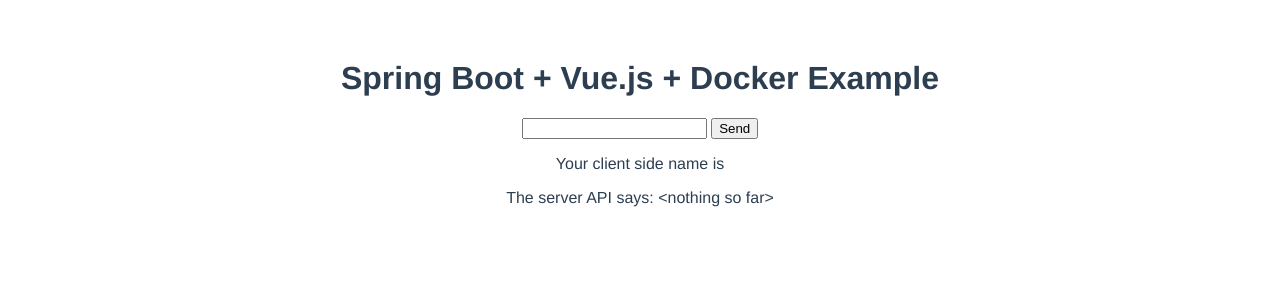
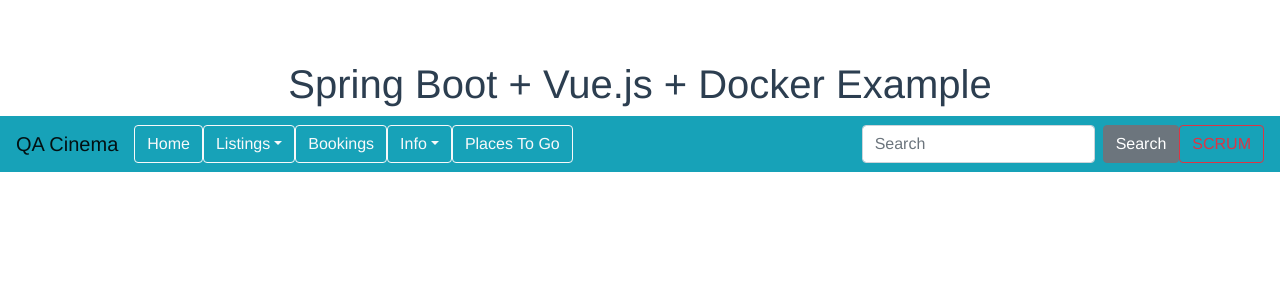
Before and after one commit to tejanhu/QACinema-boot-vue-docker, a Vue app in the folder src/main/frontend/: page / in a window 1280 px wide. Shown: the top 300 px of the page. Built offline with nearby package versions, Linux system fonts and the light colour scheme.

Commit message:
navbar no links

```diff
--- a/src/main/frontend/package.json
+++ b/src/main/frontend/package.json
@@ -13,6 +13,7 @@
   },
   "dependencies": {
     "axios": "^0.15.2",
+    "bootstrap-vue": "^2.0.0-rc.11",
     "vue": "^2.0.1",
     "webpack-dev-server": "^3.1.7"
   },
--- a/src/main/frontend/src/App.vue
+++ b/src/main/frontend/src/App.vue
@@ -1,17 +1,17 @@
 <template>
   <div id="app">
   <h1>Spring Boot + Vue.js + Docker Example</h1>
-    <hello></hello>
+    <navbar></navbar>
   </div>
 </template>
 
 <script>
-import Hello from './components/Hello'
+import Navbar from './components/Navbar'
 
 export default {
   name: 'app',
   components: {
-    Hello
+    Navbar
   }
 }
 </script>
--- /dev/null
+++ b/src/main/frontend/src/components/Navbar.vue
@@ -0,0 +1,51 @@
+<template>
+  <b-navbar toggleable="md" type="light" variant="info">
+
+    <b-navbar-toggle target="nav_collapse"></b-navbar-toggle>
+
+    <b-navbar-brand href="#">QA Cinema</b-navbar-brand>
+
+    <b-collapse is-nav id="nav_collapse">
+
+      <b-navbar-nav>
+        <b-button variant="outline-light" href="#">Home</b-button>
+        <b-dropdown variant="outline-light" text="Listings">
+          <b-dropdown-item href="#">Currently On</b-dropdown-item>
+          <b-dropdown-item href="#">New releases</b-dropdown-item>
+        </b-dropdown>
+
+        <b-button variant="outline-light" href="#">Bookings</b-button>
+        <b-dropdown variant="outline-light" href="#" text="Info">
+          <b-dropdown-item href="#">Opening Hours</b-dropdown-item>
+          <b-dropdown-item href="#">Film Classification</b-dropdown-item>
+          <b-dropdown-item href="#">Our Screens</b-dropdown-item>
+          <b-dropdown-item href="#">Getting Here</b-dropdown-item>
+        </b-dropdown>
+        <b-button variant="outline-light" href="#">Places To Go</b-button>
+      </b-navbar-nav>
+
+      <!-- Right aligned nav items -->
+      <b-navbar-nav class="ml-auto">
+
+        <b-nav-form>
+          <b-form-input class="mr-sm-2" type="text" placeholder="Search"/>
+          <b-button size="" class="my-2 my-sm-0" type="submit">Search</b-button>
+        </b-nav-form>
+        <b-button variant="outline-danger" href="#">SCRUM</b-button>
+      </b-navbar-nav>
+
+    </b-collapse>
+  </b-navbar>
+</template>
+
+<script>
+  export default {
+    name: 'navbar',
+    data () {
+      return {
+
+      }
+    }
+
+  }
+</script>
--- a/src/main/frontend/src/main.js
+++ b/src/main/frontend/src/main.js
@@ -2,6 +2,12 @@
 
 import Vue from 'vue'
 import App from './App'
+import BootstrapVue from 'bootstrap-vue'
+
+import 'bootstrap/dist/css/bootstrap.css'
+import 'bootstrap-vue/dist/bootstrap-vue.css'
+
+Vue.use(BootstrapVue)
 
 /* eslint-disable no-new */
 new Vue({
```
Also changed, not shown: src/main/frontend/src/components/Hello.vue (line endings or trailing spaces), 25 other files (tests, documents, lock files or other folders).
